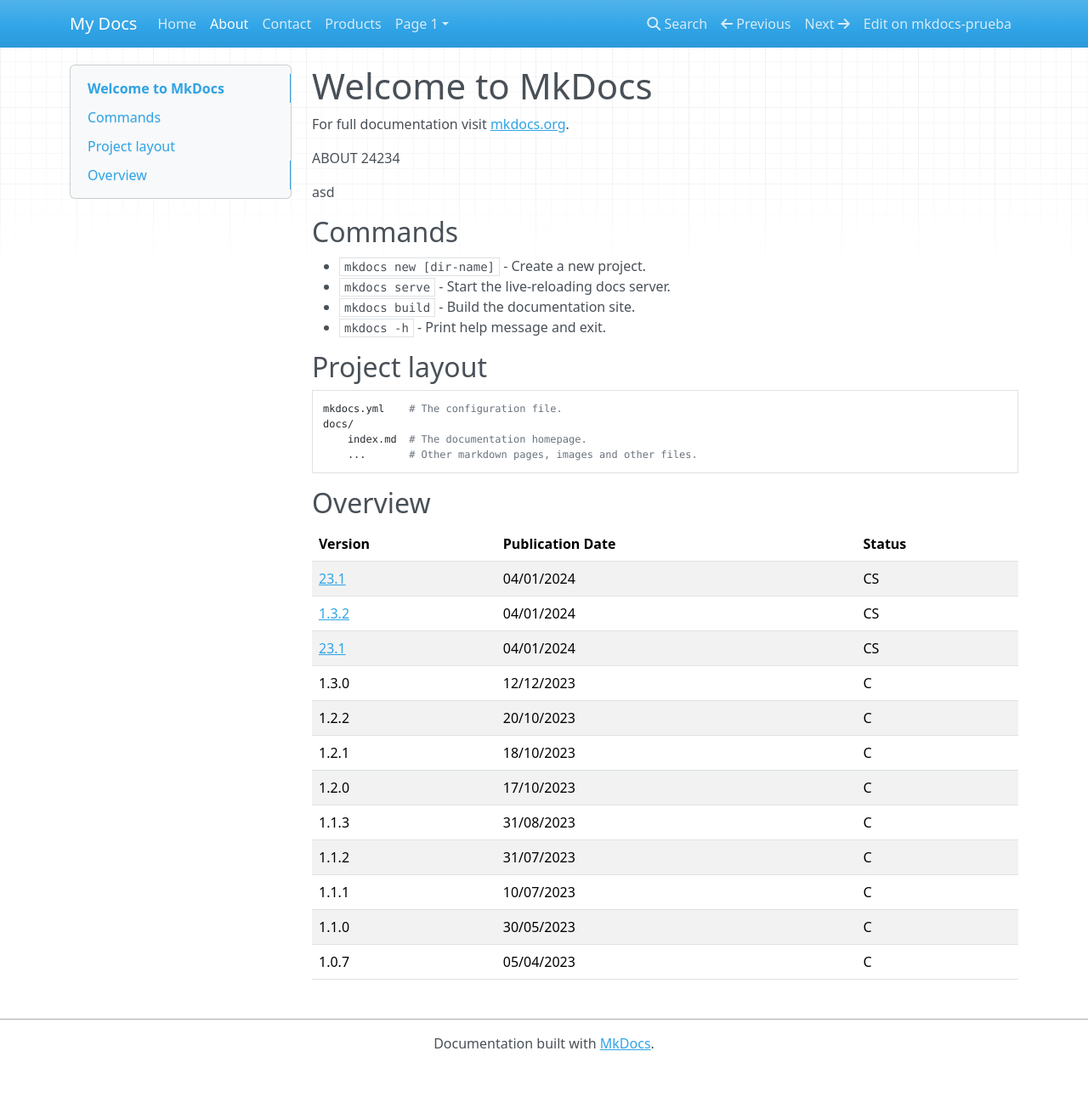
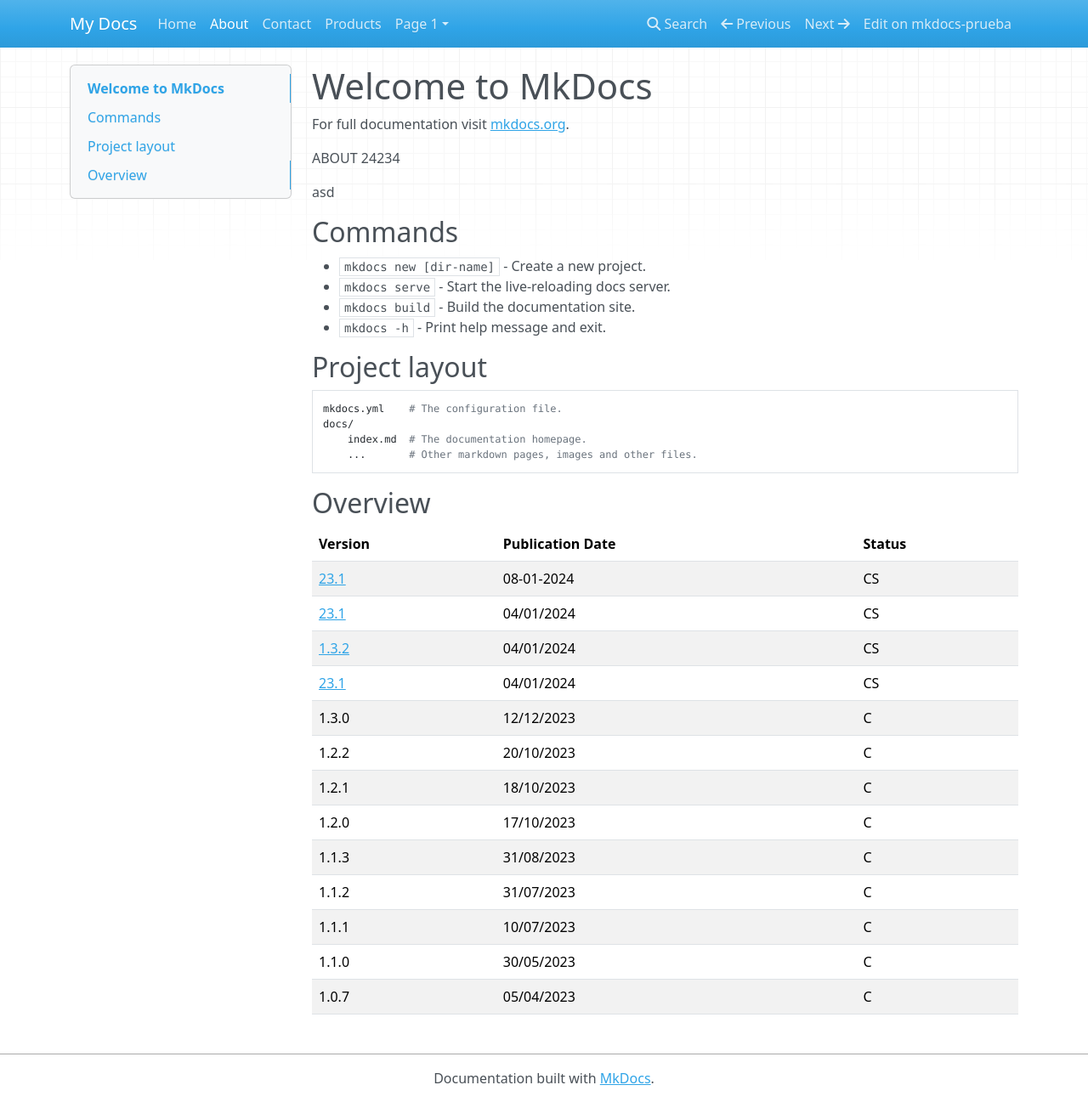
Before and after one commit to facumoyanosmf/mkdocs-prueba, an MkDocs documentation site: the page built from docs/about.md, in a window 1280 px wide and 1297 px high. Shown: the whole window at 85% size. Built offline with MkDocs 1.6.1, drawn with Linux system fonts in a browser that asks for light colours; nearby versions of some CDN libraries.

Commit message:
commit desde jenkins

```diff
--- a/docs/about.md
+++ b/docs/about.md
@@ -23,6 +23,7 @@
 
 | Version | Publication Date | Status |
 | --- | --- | --- |
+| [23.1](https://github.com/facumoyanosmf/mkdocs-prueba/releases/tag/pubished) | 08-01-2024 | CS |
 | [23.1](https://github.com/facumoyanosmf/mkdocs-prueba/releases/tag/pubished) | 04/01/2024 | CS |
 | [1.3.2](https://github.com/facumoyanosmf/mkdocs-prueba/releases/tag/pubished) | 04/01/2024 | CS |
 | [23.1](https://github.com/facumoyanosmf/mkdocs-prueba/releases/tag/pubished) | 04/01/2024 | CS |
```
